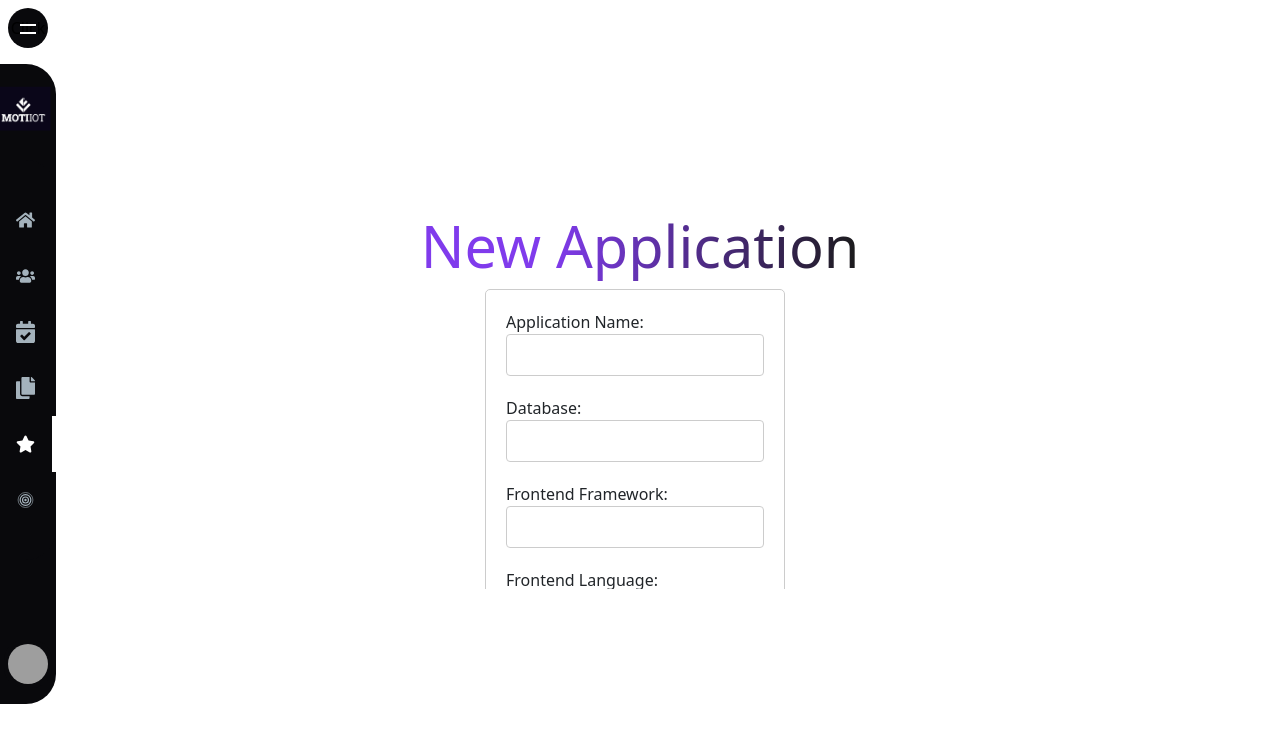
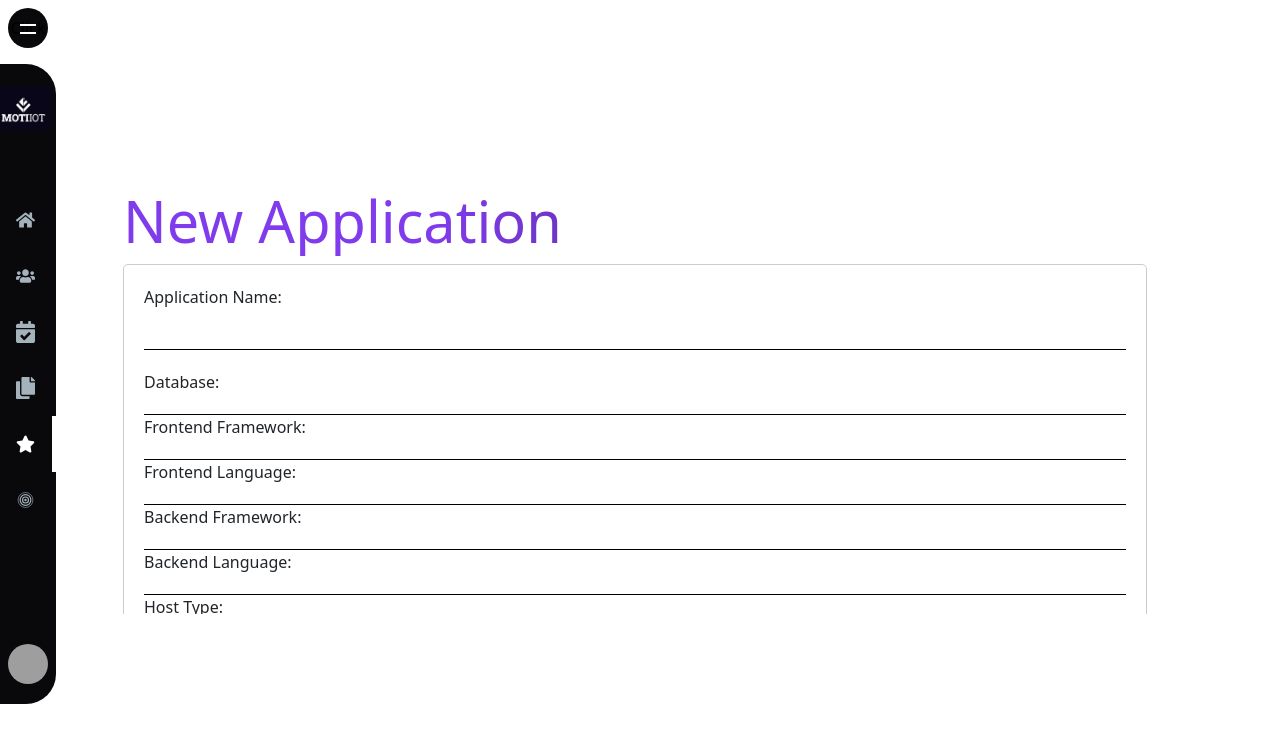
Before and after one commit to bcgov-brwang/d3, a React (Create React App) app in the folder web-console/web-console/: page /projects in a window 1280 px wide. Shown: the top 742 px of the page. Built offline with nearby package versions, Linux system fonts and the light colour scheme; grey boxes are pictures that could not be loaded.

Commit message:
updated custom select component

```diff
--- a/web-console/web-console/src/components/applicationForm.js
+++ b/web-console/web-console/src/components/applicationForm.js
@@ -1,4 +1,5 @@
 import React, { useState } from 'react';
+import CustomSelect from './customSelect';
 
 
 const ApplicationForm = () => {
@@ -19,6 +20,105 @@ const ApplicationForm = () => {
   const [hostServers, setHostServers] = useState('');
   const [databaseServers, setDatabaseServers] = useState('');
   const [currentVersion, setCurrentVersion] = useState('');
+
+
+  const databaseOptions = [
+    { value: 'Postgres', label: 'Postgres' },
+    { value: 'MSSQL', label: 'MSSQL' },
+    { value: 'Oracle', label: 'Oracle' },
+  ];
+
+  const frontendFrameworkOptions = [
+    { value: 'React', label: 'React' },
+    { value: 'Angular', label: 'Angular' },
+    { value: 'Vue', label: 'Vue' },
+  ];
+
+  const frontendLanguageOptions = [
+    { value: 'JavaScript', label: 'JavaScript' },
+    { value: 'Java', label: 'Java' },
+    { value: 'C#', label: 'C#' },
+    { value: 'Python', label: 'Python' },
+  ];
+
+  const backendFrameworkOptions = [
+    { value: 'Nest.js', label: 'Nest.js' },
+    { value: 'Express', label: 'Express' },
+    { value: 'ASP.NET Core', label: 'ASP.NET Core' },
+  ];
+
+  const backendLanguageOptions = [
+    { value: 'JavaScript', label: 'JavaScript' },
+    { value: 'Java', label: 'Java' },
+    { value: 'C#', label: 'C#' },
+    { value: 'Python', label: 'Python' },
+  ];
+
+  const hostTypeOptions = [
+    { value: 'On-Preium', label: 'On-Preium' },
+    { value: 'AWS', label: 'AWS' },
+    { value: 'Azure', label: 'Azure' },
+    { value: 'OpenShift', label: 'OpenShift' },
+  ];
+
+  const cicdTypeOptions = [
+    { value: 'GitHub Actions', label: 'GitHub Actions' },
+    { value: 'Jenkins', label: 'Jenkins' },
+    { value: 'ArgoCD', label: 'ArgoCD' },
+    { value: 'Azure Pipeline', label: 'Azure Pipeline' },
+    { value: 'AWS Code Pipeline', label: 'AWS Code Pipeline' },
+  ];
+
+
+  const [isOpen, setIsOpen] = useState(true);
+  const [selectedOptions, setSelectedOptions] = useState([]);
+
+  const [customSelectValue, setCustomSelectValue] = useState('');
+
+  const handleCustomSelectChange = (value) => {
+    setCustomSelectValue(value);
+  };
+
+  const handleSelectChange = (event) => {
+    const selected = Array.from(event.target.selectedOptions, (option) => option.value);
+    setSelectedOptions(selected);
+
+    // alert("id: " + event.target.id);
+    // if(selected.length === 1){
+    //   alert("selected:" + selected[0]);
+
+    // }
+    // if(selected.length === 2){
+    //   alert("selected:" + selected[0]);
+    //   alert("selected:" + selected[1]);
+
+    // }
+
+    const connectedString = selected.join(", ");
+    if(event.target.id === "database"){
+      setDatabase(connectedString);
+    }
+    if(event.target.id === "frontendFramework"){
+      setFrontendFramework(connectedString);
+    }
+    if(event.target.id === "frontendLanguage"){
+      setFrontendLanguage(connectedString);
+    }
+    if(event.target.id === "backendFramework"){
+      setBackendFramework(connectedString);
+    }
+    if(event.target.id === "backendLanguage"){
+      setBackendLanguage(connectedString);
+    }
+    if(event.target.id === "hostType"){
+      setHostType(connectedString);
+    }
+    if(event.target.id === "cicdType"){
+      setCicdType(connectedString);
+    }
+
+
+  };
 
   const handleSubmit = async (event) => {
     event.preventDefault();
@@ -84,63 +184,77 @@ const ApplicationForm = () => {
                   />
               </label>
 
-              <label>
+
+
+
+              <CustomSelect name="Database" id="database" options={databaseOptions} onChange={handleSelectChange}/>
+              <CustomSelect name="Frontend Framework" id="frontendFramework" options={frontendFrameworkOptions} onChange={handleSelectChange} />
+              <CustomSelect name="Frontend Language" id="frontendLanguage" options={frontendLanguageOptions} onChange={handleSelectChange} />
+              <CustomSelect name="Backend Framework" id="backendFramework" options={backendFrameworkOptions} onChange={handleSelectChange} />
+              <CustomSelect name="Backend Language" id="backendLanguage" options={backendLanguageOptions} onChange={handleSelectChange} />
+              <CustomSelect name="Host Type" id="hostType" options={hostTypeOptions} onChange={handleSelectChange} />
+              <CustomSelect name="CICD Type" id="cicdType" options={cicdTypeOptions} onChange={handleSelectChange} />
+
+
+
+
+              {/* <label>
                   Database:
                   <input
                       type="text"
                       value={database}
                       onChange={(event) => setDatabase(event.target.value)}
                   />
-              </label>
+              </label> */}
 
-              <label>
+              {/* <label>
                   Frontend Framework:
                   <input
                       type="text"
                       value={frontendFramework}
                       onChange={(event) => setFrontendFramework(event.target.value)}
                   />
-              </label>
-              <label>
+              </label> */}
+              {/* <label>
                   Frontend Language:
                   <input
                       type="text"
                       value={frontendLanguage}
                       onChange={(event) => setFrontendLanguage(event.target.value)}
                   />
-              </label>
-              <label>
+              </label> */}
+              {/* <label>
                   Backend Framework:
                   <input
                       type="text"
                       value={backendFramework}
                       onChange={(event) => setBackendFramework(event.target.value)}
                   />
-              </label>
-              <label>
+              </label> */}
+              {/* <label>
                   Backend Language:
                   <input
                       type="text"
                       value={backendLanguage}
                       onChange={(event) => setBackendLanguage(event.target.value)}
                   />
-              </label>
-              <label>
+              </label> */}
+              {/* <label>
                   Host Type:
                   <input
                       type="text"
                       value={hostType}
                       onChange={(event) => setHostType(event.target.value)}
                   />
-              </label>
-              <label>
+              </label> */}
+              {/* <label>
                   CICD Type:
                   <input
                       type="text"
                       value={cicdType}
                       onChange={(event) => setCicdType(event.target.value)}
                   />
-              </label>
+              </label> */}
               <label>
                   External APIs:
                   <input
--- /dev/null
+++ b/web-console/web-console/src/components/customSelect.js
@@ -0,0 +1,82 @@
+import React, { useState } from 'react';
+
+
+const CustomSelect = ({ name, id, options, onChange}) => {
+  const [database, setDatabase] = useState('');
+  const [frontendFramework, setFrontendFramework] = useState('');
+  const [frontendLanguage, setFrontendLanguage] = useState('');
+  const [backendFramework, setBackendFramework] = useState('');
+  const [backendLanguage, setBackendLanguage] = useState('');
+  const [hostType, setHostType] = useState('');
+  const [cicdType, setCicdType] = useState('');
+
+  const [selectedOption, setSelectedOption] = useState('');
+
+  const handleOptionChange = (event) => {
+    const value = event.target.value;
+    setSelectedOption(value);
+    onChange(value);
+  };
+
+  const [isOpen, setIsOpen] = useState(true);
+  const [selectedOptions, setSelectedOptions] = useState([]);
+
+  const handleSelectChange = (event) => {
+    const selected = Array.from(event.target.selectedOptions, (option) => option.value);
+    setSelectedOptions(selected);
+
+    onChange(event);
+
+
+  };
+
+  const handleSelectClick = () => {
+    setIsOpen(!isOpen);
+  };
+
+  return (
+    <div>
+    <div>
+      <label htmlFor={name}>{name}:</label>
+      <div
+        className={`dropdown-select ${isOpen ? 'open' : ''}`}
+        onClick={handleSelectClick}
+      >
+        <div
+        //   className="selected-options"
+          className={`selected-options ${isOpen ? 'optionOpen' : 'optionHide'}`}
+          >
+          {selectedOptions.length > 0 ? (
+            selectedOptions.map((option) => (
+              <div key={option} className="selected-option">
+                {option}
+              </div>
+            ))
+          ) : (
+            <div className="placeholder">Select an option</div>
+          )}
+        </div>
+        <select
+          id={id}
+          className="options-list"
+          multiple
+          value={selectedOptions}
+          onChange={handleSelectChange}
+        >
+          <option value="" disabled hidden>
+          Select an option
+        </option>
+        {options.map((option) => (
+          <option key={option.value} value={option.value}>
+            {option.label}
+          </option>
+        ))}
+        </select>
+      </div>
+
+    </div>
+    </div>
+  );
+};
+
+export default CustomSelect;
--- a/web-console/web-console/src/css/site.css
+++ b/web-console/web-console/src/css/site.css
@@ -14,7 +14,7 @@
   }
 
   .form-container {
-    width: 300px;
+    width: 80vw;
     margin: 0 auto;
     padding: 20px;
     border: 1px solid #ccc;
@@ -30,10 +30,19 @@
   .form-container input[type="email"] {
     width: 100%;
     padding: 8px;
-    border: 1px solid #ccc;
-    border-radius: 4px;
+    /* border: 1px solid #ccc; */
+    border-radius: 0px;
     box-sizing: border-box;
     margin-bottom: 10px;
+    border: none;
+    border-bottom: 1px solid #000; /* Customize the line color here */
+  }
+
+
+  .form-container input:focus{
+    border: none;
+    border-bottom: 2px solid #000;
+    outline: none;
   }
 
   .scroll-panel .form-container button {
@@ -50,7 +59,7 @@
   }
 
   .scroll-panel {
-    max-height: 300px; /* Adjust the height as needed */
+    max-height: 350px; /* Adjust the height as needed */
     overflow: auto;
     padding-right: 10px; /* Add right padding to account for the scrollbar */
   }
@@ -70,3 +79,41 @@
   svg.legend g{
     display: flex;
   }
+
+  .dropdown-select {
+    border: none;
+    border-bottom: 1px solid #000; /* Customize the line color here */
+    padding: 5px;
+    font-size: 16px;
+    width: 100%;
+    outline: none;
+
+  }
+
+  .dropdown-select.open select {
+    display: none;
+
+  }
+
+  .dropdown-select.open .selected-options {
+    display: none;
+
+  }
+
+  .dropdown-select.open .selected-options {
+    display: block;
+
+  }
+
+  selected-options.optionOpen {
+    display: block;
+  }
+
+  selected-options.optionHide {
+    display: none;
+  }
+
+  .dropdown-select .selected-options .placeholder {
+    display: none;
+
+  }
```
